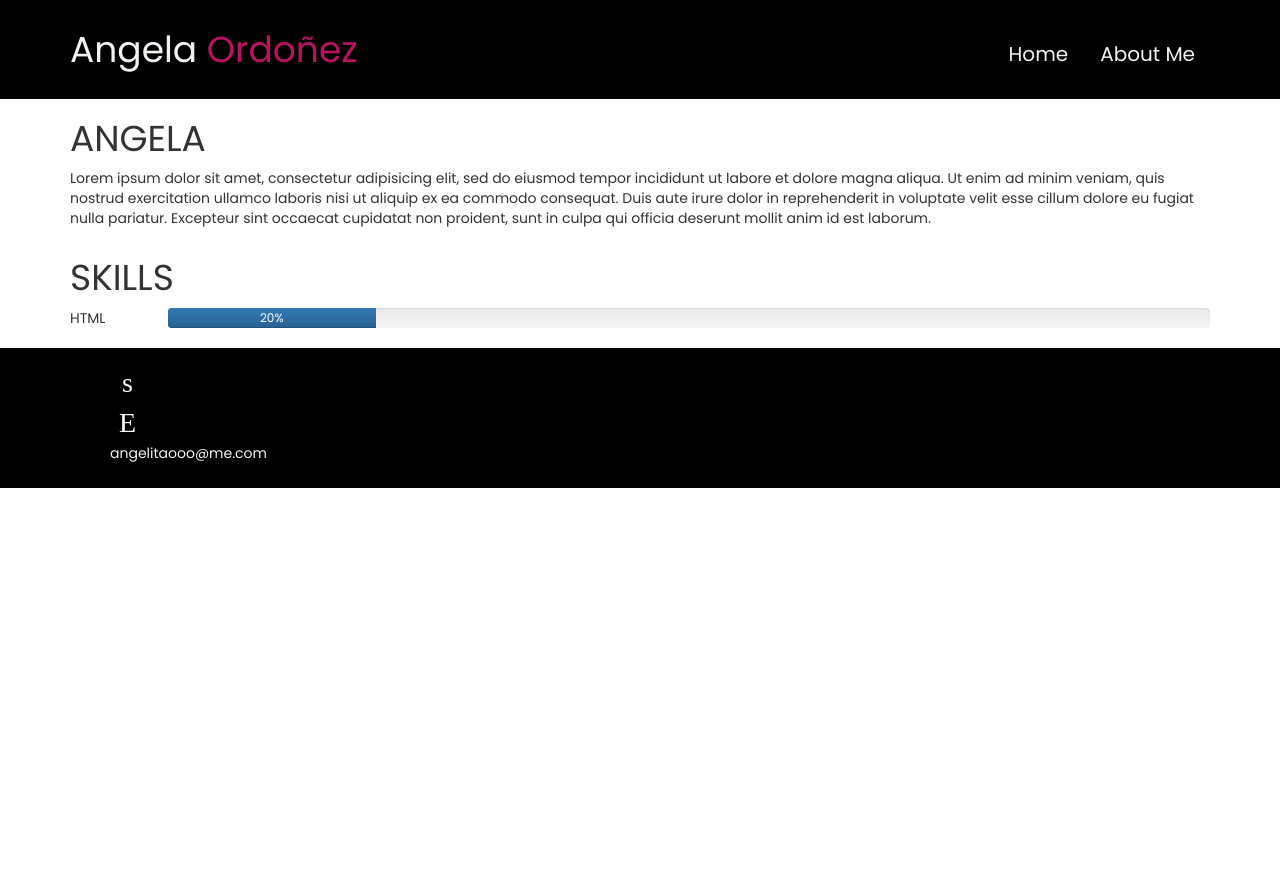
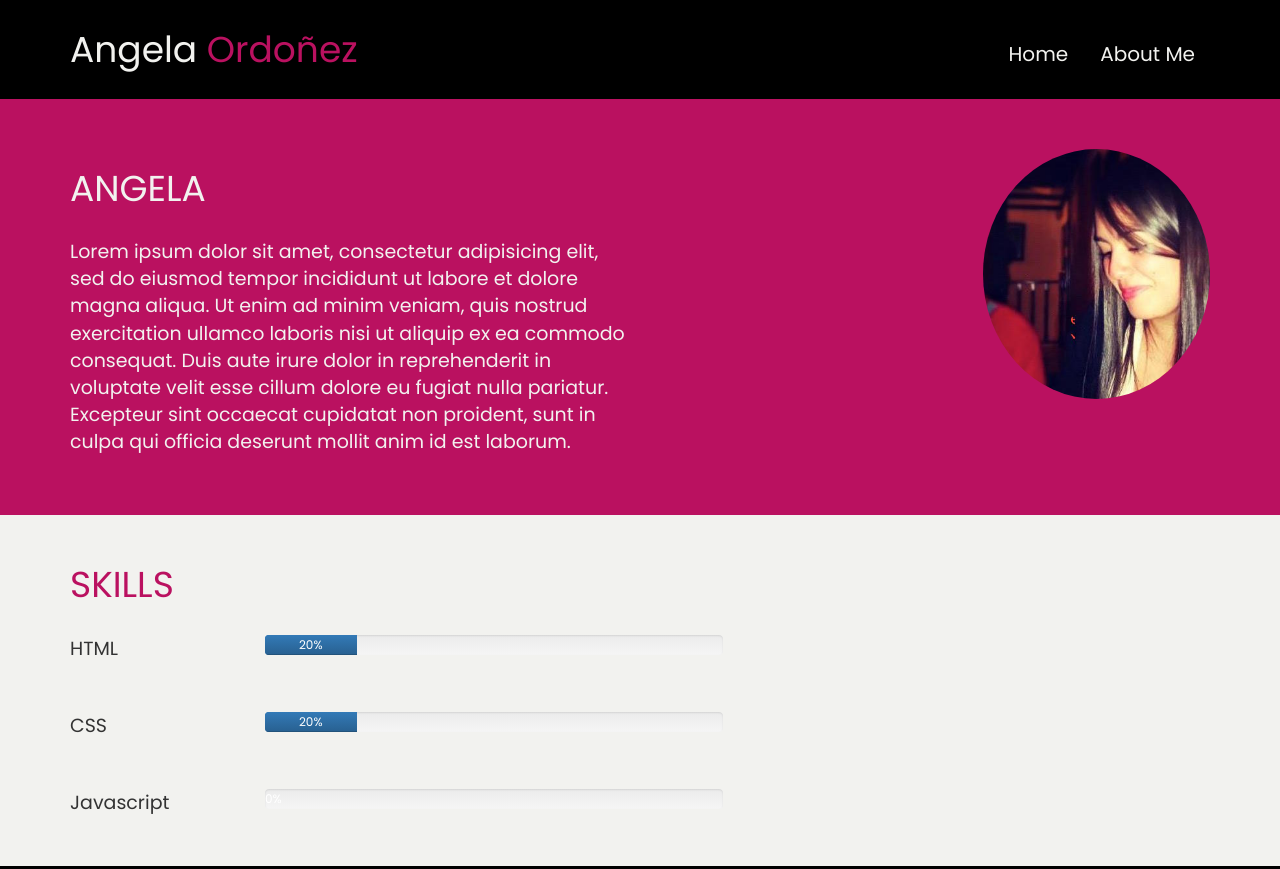
Before and after one commit to angelitaooo/angelitaooo.github.io, a plain HTML site: page about.html in a window 1280 px wide. Shown: the top 869 px of the page. Before the commit the page ends 800 px from the top, so only its background shows below. Drawn offline with Linux system fonts and the light colour scheme; a web font is replaced by a local one.

Commit message:
separate about me and skills sections and style
add two more skills, eliminate main section.
in css change font size and background colors, and style the img

```diff
--- a/about.html
+++ b/about.html
@@ -33,11 +33,10 @@
 	<!-- /header -->
 
 	<!--main section-->
-	<div class="main">
+	<div class="about-me">
 		<div class="container">
-			<div class="about-me">
 			<div class="row">
-					<div class="col-md-12">
+				<div class="col-md-6">
 					<h1>ANGELA</h1>
 					<p>Lorem ipsum dolor sit amet, consectetur adipisicing elit, sed do eiusmod
 					tempor incididunt ut labore et dolore magna aliqua. Ut enim ad minim veniam,
@@ -47,20 +46,50 @@
 					proident, sunt in culpa qui officia deserunt mollit anim id est laborum.
 					</p>
 				</div>
+				<div class="col-md-6">
+					<img src="images/angela.jpg">
 				</div>
 			</div>
+		</div>
+	</div>
+
 	<div class="skills">
+		<div class="container">
 			<div class="row">
 				<div class="col-md-12">
 					<h1>SKILLS</h1>
 					<div class="row">
-							<div class="col-md-1">
+						<div class="col-md-2">
 							<p>HTML</p>
 						</div>
-							<div class="col-md-11">
+						<div class="col-md-5">
 							<div class="progress">
 								  <div class="progress-bar" role="progressbar" aria-valuenow="20" aria-valuemin="0" aria-valuemax="100" style="width: 20%;">
 								    20%
+								  </div>
+							</div>
+						</div>
+					</div>
+					<div class="row">
+						<div class="col-md-2">
+							<p>CSS</p>
+						</div>
+						<div class="col-md-5">
+							<div class="progress">
+								  <div class="progress-bar" role="progressbar" aria-valuenow="20" aria-valuemin="0" aria-valuemax="100" style="width: 20%;">
+								    20%
+								  </div>
+							</div>
+						</div>
+					</div>
+					<div class="row">
+						<div class="col-md-2">
+							<p>Javascript</p>
+						</div>
+						<div class="col-md-5">
+							<div class="progress">
+								  <div class="progress-bar" role="progressbar" aria-valuenow="0" aria-valuemin="0" aria-valuemax="100" style="width: 0%;">
+								    0%
 								  </div>
 							</div>
 						</div>
@@ -69,7 +98,9 @@
 			</div>
 		</div>
 	</div>
-	</div>
+
+
+
 
 	<!--/main section-->
 
--- a/css/style.css
+++ b/css/style.css
@@ -99,3 +99,43 @@ span {
 	padding-top: 15px;
     padding-bottom: 15px;
 }
+
+
+			/*ABOUT ME*/
+
+/*about me section*/
+.about-me h1 {
+	margin-bottom: 30px;
+}
+
+.about-me {
+	background-color: #BA1160;
+	padding-top: 50px;
+	padding-bottom: 50px;
+	color:#F2F2EF;
+}
+
+.about-me p {
+	font-size: 19px;
+}
+
+img {
+	height: 250px;
+	border-radius: 100%;
+	float: right;
+}
+
+/*skills section*/
+.skills {
+	background-color: #F2F2EF;
+}
+.skills h1 {
+	margin-top: 50px;
+	margin-bottom: 30px;
+	color:#BA1160;
+}
+
+.skills p {
+	font-size: 19px;
+	margin-bottom: 50px;
+}
```
Also changed, not shown: images/angela.jpg (added). Lines whose indentation alone changed are shown as unchanged.
